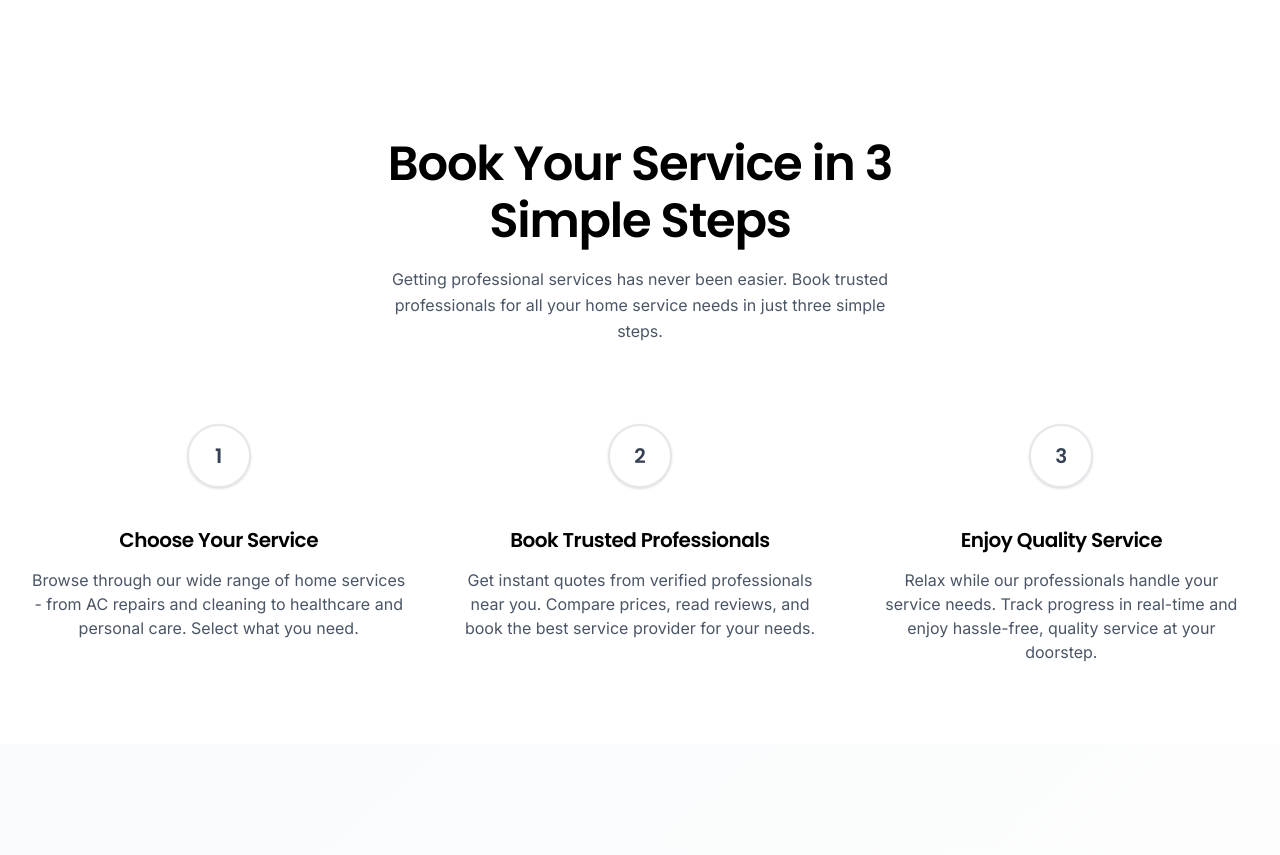
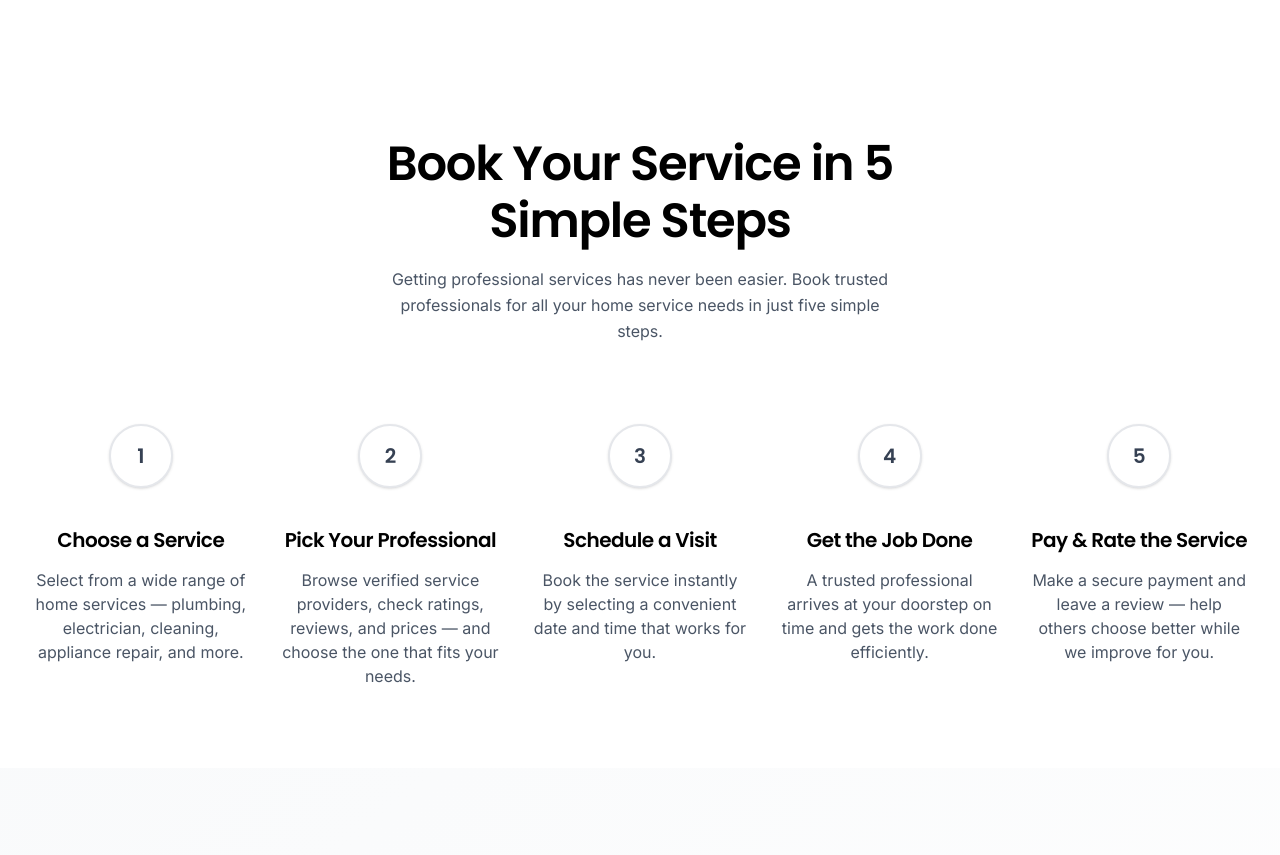
Before and after one commit to chaudhary64/zonomo-landing-page, a Next.js app: page / in a window 1280 px wide. Shown: the part 6920-7775 px from the top of the page. Built offline with nearby package versions, Linux system fonts and the light colour scheme.

Commit message:
refactor: replace HowitWorks component with Booking component for improved service booking flow

```diff
--- a/src/app/page.js
+++ b/src/app/page.js
@@ -2,7 +2,7 @@
 import Nav from "@/components/Nav";
 import Footer from "@/components/Footer";
 import HeroSection from "@/components/Hero";
-import HowitWorks from "./../components/HowitWorks";
+import Booking from "../components/Booking";
 import WhyChooseUs from "./../components/WhyChooseUs";
 import FAQ from "@/components/Faq";
 import AIFeatures from "@/components/features/page";
@@ -21,7 +21,7 @@ export default function Home() {
       <RoleCarousel />
       <AIFeatures />
       <WhyChooseUs />
-      <HowitWorks />
+      <Booking />
       <FAQ />
       <ContactUs />
       <Footer />
--- a/src/components/HowitWorks.js
+++ b/src/components/Booking.js
@@ -8,7 +8,7 @@ import { ScrollTrigger } from "gsap/ScrollTrigger";
 
 gsap.registerPlugin(useGSAP, DrawSVGPlugin, ScrollTrigger);
 
-function HowitWorks() {
+function Booking() {
   useGSAP(() => {
     gsap.set("#how-it-works svg path", {
       drawSVG: "0%",
@@ -19,7 +19,7 @@ function HowitWorks() {
       scrollTrigger: {
         trigger: "#how-it-works",
         start: "top 90%",
-        end: "bottom 40%",
+        end: "bottom 55%",
         scrub: 1,
         // markers: true, // Enable markers for debugging
       },
@@ -27,16 +27,15 @@ function HowitWorks() {
   }, []);
 
   return (
-    <section id = "hitw"className="py-10 bg-white sm:py-16 lg:py-20">
+    <section id="hitw" className="py-10 bg-white sm:py-16 lg:py-20">
       <div className="px-4 mx-auto max-w-7xl sm:px-6 lg:px-8">
         <div className="max-w-2xl mx-auto text-center">
           <h2 className="text-3xl font-bold leading-tight text-black sm:text-4xl lg:text-5xl font-poppins">
-            Book Your Service in 3 Simple Steps
-            {/* Prviosly => How it Works ? */}
+            Book Your Service in 5 Simple Steps
           </h2>
           <p className="max-w-lg mx-auto mt-4 text-base leading-relaxed text-gray-600 font-inter">
             Getting professional services has never been easier. Book trusted
-            professionals for all your home service needs in just three simple
+            professionals for all your home service needs in just five simple
             steps.
           </p>
         </div>
@@ -48,8 +47,9 @@ function HowitWorks() {
               fill="none"
               xmlns="http://www.w3.org/2000/svg"
             >
+              {/* Adjusted path to reach closer to the first and last step circles */}
               <path
-                d="M50 25 Q200 5 400 25 T750 25"
+                d="M5 25 Q120 5 200 25 Q300 45 400 25 Q500 5 600 25 Q680 45 795 25"
                 stroke="black"
                 strokeWidth="2"
                 strokeDasharray="8,8"
@@ -58,44 +58,80 @@ function HowitWorks() {
               />
             </svg>
           </div>
-          <div className="relative grid grid-cols-1 text-center gap-y-12 md:grid-cols-3 gap-x-12">
+          <div className="relative grid grid-cols-1 text-center gap-y-12 md:grid-cols-5 gap-x-8">
+            {/* Step 1 */}
             <div>
               <div className="flex items-center justify-center w-16 h-16 mx-auto bg-white border-2 border-gray-200 rounded-full shadow">
-                <span className="text-xl font-semibold text-gray-700 font-poppins"> 1 </span>
+                <span className="text-xl font-semibold text-gray-700 font-poppins">
+                  1
+                </span>
               </div>
               <h3 className="mt-6 text-xl font-semibold leading-tight text-black md:mt-10 font-poppins">
-                Choose Your Service
+                Choose a Service
               </h3>
               <p className="mt-4 text-base text-gray-600 font-inter">
-                Browse through our wide range of home services - from AC repairs
-                and cleaning to healthcare and personal care. Select what you
-                need.
+                Select from a wide range of home services — plumbing,
+                electrician, cleaning, appliance repair, and more.
               </p>
             </div>
+            {/* Step 2 */}
             <div>
               <div className="flex items-center justify-center w-16 h-16 mx-auto bg-white border-2 border-gray-200 rounded-full shadow">
-                <span className="text-xl font-semibold text-gray-700 font-poppins"> 2 </span>
+                <span className="text-xl font-semibold text-gray-700 font-poppins">
+                  2
+                </span>
               </div>
               <h3 className="mt-6 text-xl font-semibold leading-tight text-black md:mt-10 font-poppins">
-                Book Trusted Professionals
+                Pick Your Professional
               </h3>
               <p className="mt-4 text-base text-gray-600 font-inter">
-                Get instant quotes from verified professionals near you. Compare
-                prices, read reviews, and book the best service provider for
-                your needs.
+                Browse verified service providers, check ratings, reviews, and
+                prices — and choose the one that fits your needs.
               </p>
             </div>
+            {/* Step 3 */}
             <div>
               <div className="flex items-center justify-center w-16 h-16 mx-auto bg-white border-2 border-gray-200 rounded-full shadow">
-                <span className="text-xl font-semibold text-gray-700 font-poppins"> 3 </span>
+                <span className="text-xl font-semibold text-gray-700 font-poppins">
+                  3
+                </span>
               </div>
               <h3 className="mt-6 text-xl font-semibold leading-tight text-black md:mt-10 font-poppins">
-                Enjoy Quality Service
+                Schedule a Visit
               </h3>
               <p className="mt-4 text-base text-gray-600 font-inter">
-                Relax while our professionals handle your service needs. Track
-                progress in real-time and enjoy hassle-free, quality service at
-                your doorstep.
+                Book the service instantly by selecting a convenient date and
+                time that works for you.
+              </p>
+            </div>
+            {/* Step 4 */}
+            <div>
+              <div className="flex items-center justify-center w-16 h-16 mx-auto bg-white border-2 border-gray-200 rounded-full shadow">
+                <span className="text-xl font-semibold text-gray-700 font-poppins">
+                  4
+                </span>
+              </div>
+              <h3 className="mt-6 text-xl font-semibold leading-tight text-black md:mt-10 font-poppins">
+                Get the Job Done
+              </h3>
+              <p className="mt-4 text-base text-gray-600 font-inter">
+                A trusted professional arrives at your doorstep on time and gets
+                the work done efficiently.
+              </p>
+            </div>
+            {/* Step 5 */}
+            <div>
+              <div className="flex items-center justify-center w-16 h-16 mx-auto bg-white border-2 border-gray-200 rounded-full shadow">
+                <span className="text-xl font-semibold text-gray-700 font-poppins">
+                  5
+                </span>
+              </div>
+              <h3 className="mt-6 text-xl font-semibold leading-tight text-black md:mt-10 font-poppins">
+                Pay & Rate the Service
+              </h3>
+              <p className="mt-4 text-base text-gray-600 font-inter">
+                Make a secure payment and leave a review — help others choose
+                better while we improve for you.
               </p>
             </div>
           </div>
@@ -105,4 +141,4 @@ function HowitWorks() {
   );
 }
 
-export default HowitWorks;
+export default Booking;
```
